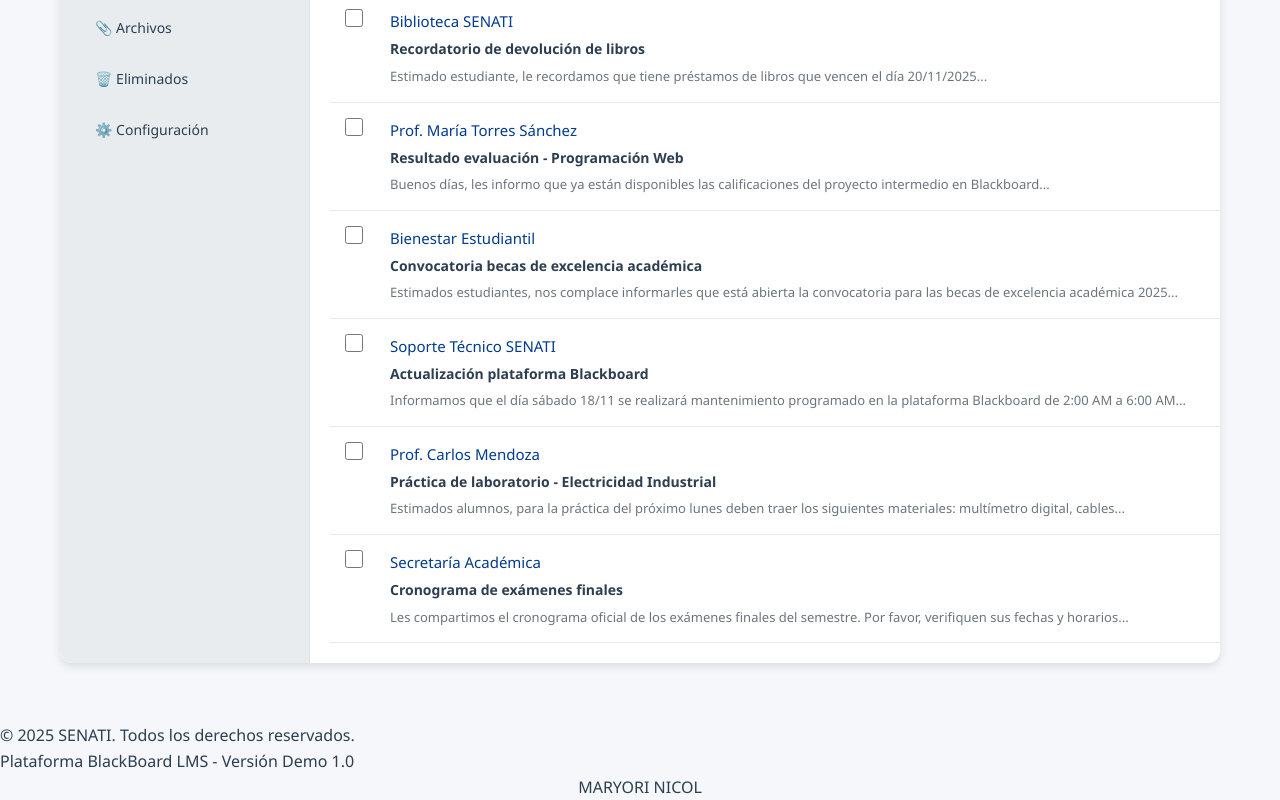
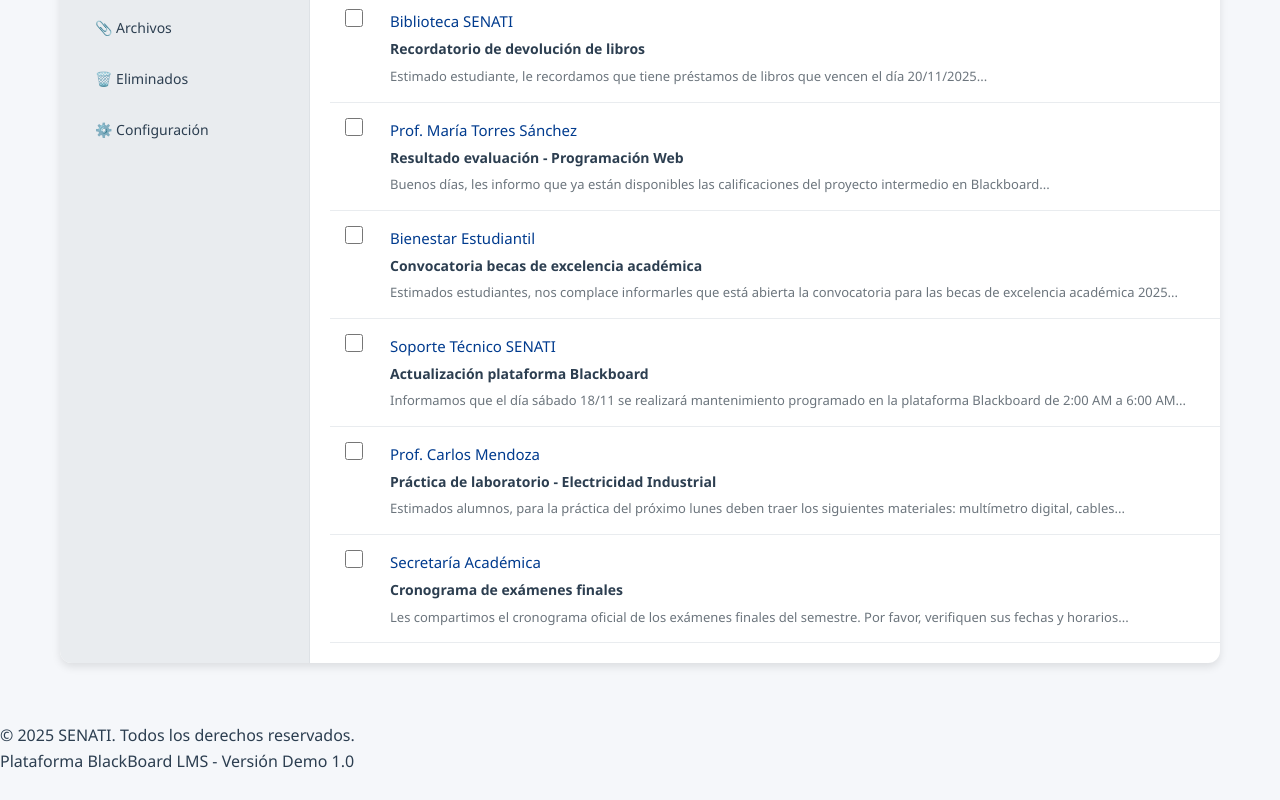
Before and after one commit to ANTDOR9/PROYECTO-PRUEBA-Pagina_institucional_practica, a plain HTML site: page page/correo.html in a window 1280 px wide. Shown: the part 869-1669 px from the top of the page. After the commit the page ends 1644 px from the top, so only its background shows below. Drawn offline with Linux system fonts and the light colour scheme.

Commit message:
Remove name 'MARYORI NICOL' from correo.html

```diff
--- a/page/correo.html
+++ b/page/correo.html
@@ -161,5 +161,5 @@
 </footer>
 
 </body>
-<div><center>MARYORI NICOL</center></div>
+
 </html>
```
